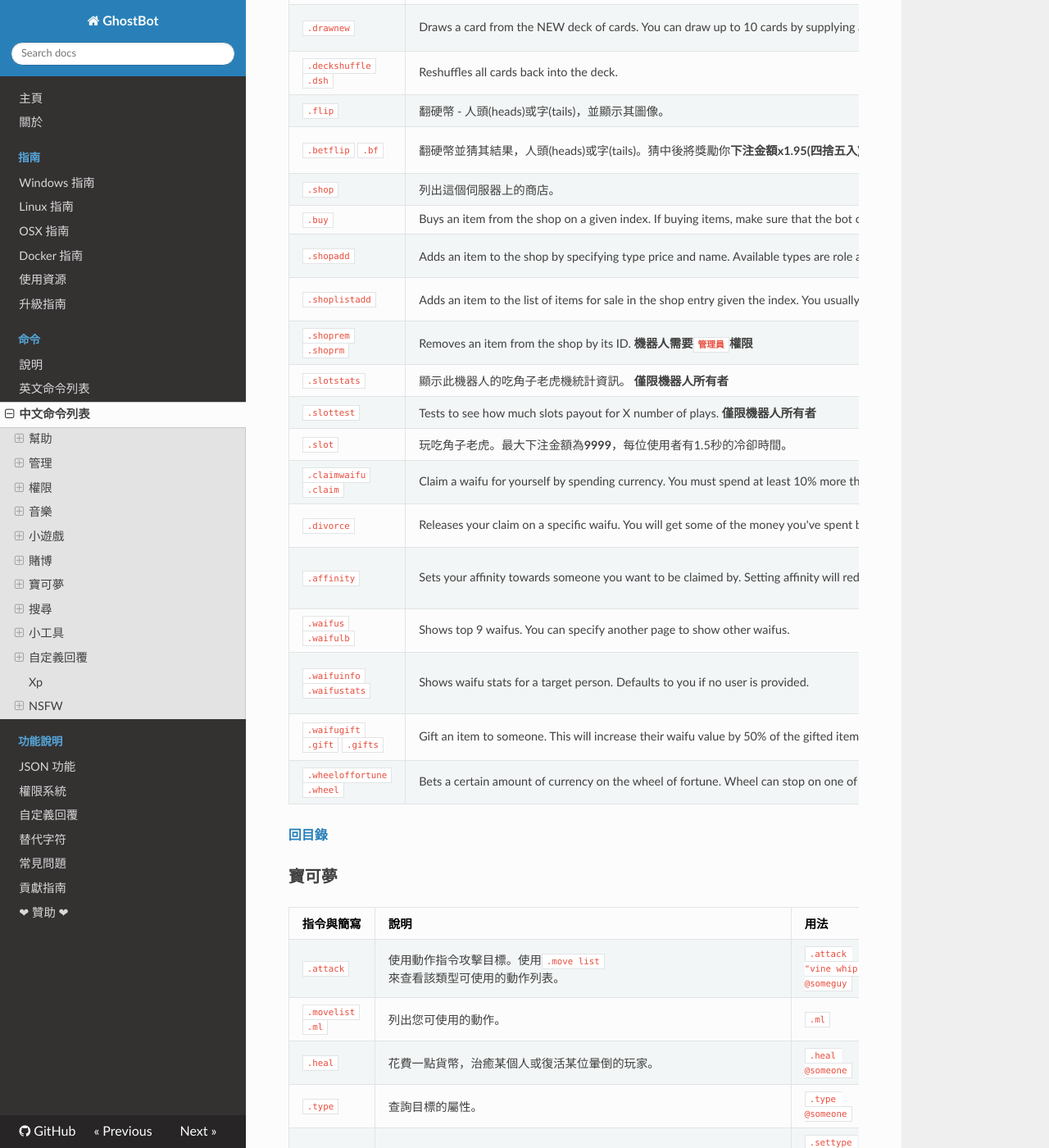
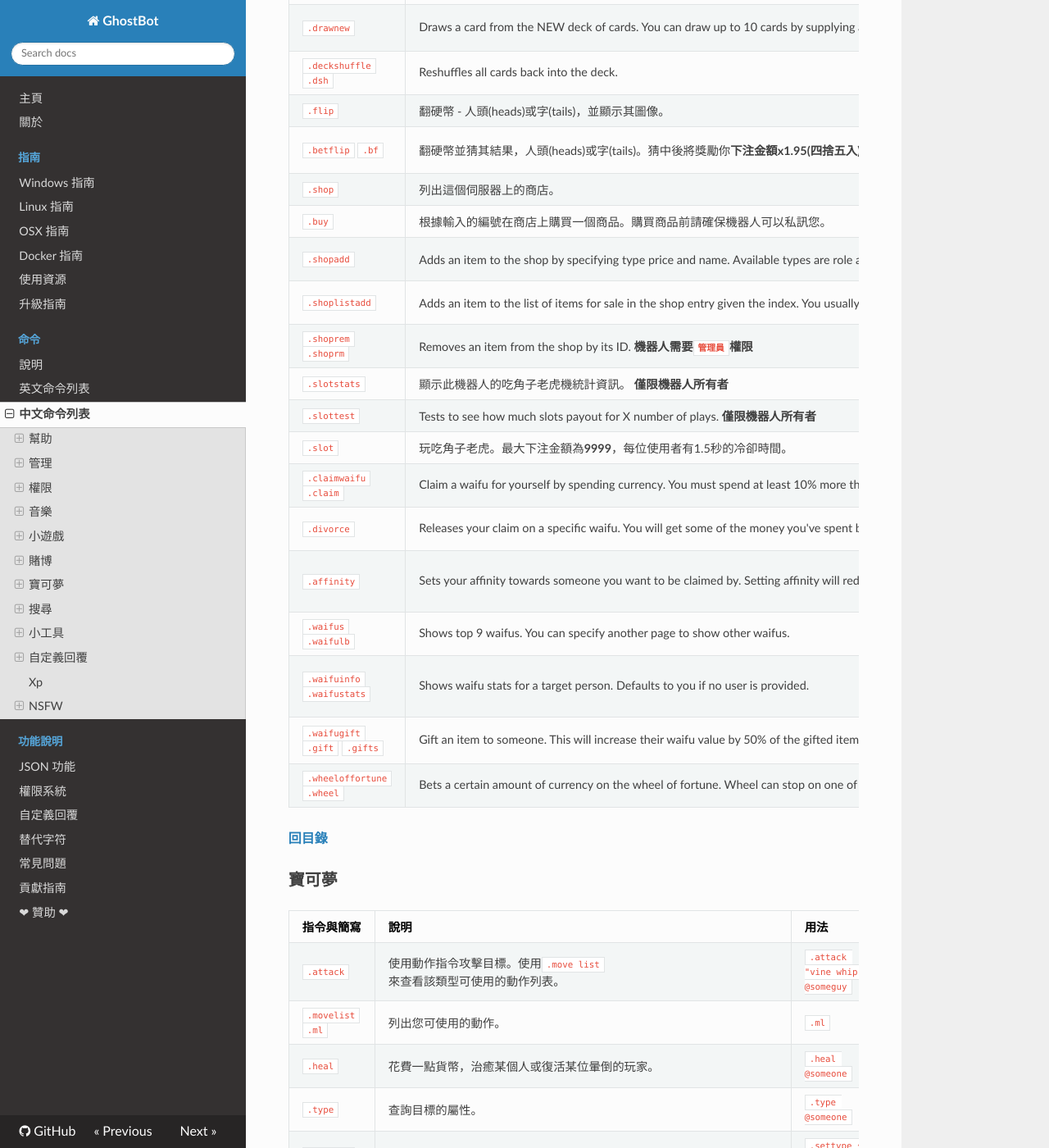
Before and after one commit to LitGhostLove/GhostBot, an MkDocs documentation site: the page built from docs/Chinese Commands List.md, in a window 1280 px wide and 1400 px high, scrolled down 11845 px. Shown: the whole window at 82% size. Built offline with MkDocs 1.6.1, drawn with Linux system fonts in a browser that asks for light colours; nearby versions of some CDN libraries; old or Windows-style settings are respelled for this version of MkDocs.

Commit message:
部分更動

```diff
--- a/docs/Chinese Commands List.md
+++ b/docs/Chinese Commands List.md
@@ -265,7 +265,7 @@
 `.flip` | 翻硬幣 - 人頭(heads)或字(tails)，並顯示其圖像。 | `.flip` 或 `.flip 3`
 `.betflip` `.bf` | 翻硬幣並猜其結果，人頭(heads)或字(tails)。猜中後將獎勵你**下注金額x1.95(四捨五入)**。機器人擁有者可更改乘數。 | `.bf 5 heads` 或 `.bf 3 t`
 `.shop` | 列出這個伺服器上的商店。 | `.shop` 或 `.shop 2`
-`.buy` | Buys an item from the shop on a given index. If buying items, make sure that the bot can DM you.  | `.buy 2`
+`.buy` | 根據輸入的編號在商店上購買一個商品。購買商品前請確保機器人可以私訊您。 | `.buy 2`
 `.shopadd` | Adds an item to the shop by specifying type price and name. Available types are role and list. **機器人需要`管理員`權限** | `.shopadd role 1000 Rich`
 `.shoplistadd` | Adds an item to the list of items for sale in the shop entry given the index. You usually want to run this command in the secret channel, so that the unique items are not leaked. **機器人需要`管理員`權限** | `.shoplistadd 1 Uni-que-Steam-Key`
 `.shoprem` `.shoprm` | Removes an item from the shop by its ID. **機器人需要`管理員`權限** | `.shoprm 1`
@@ -289,7 +289,7 @@
 `.movelist` `.ml` | 列出您可使用的動作。 | `.ml`
 `.heal` | 花費一點貨幣，治癒某個人或復活某位暈倒的玩家。 | `.heal @someone`
 `.type` | 查詢目標的屬性。 | `.type @someone`
-`.settype` | 花費一點貨幣來重新設定你的寶可夢屬性；不提供參數時將顯示屬性列表。 | `.settype fire` 或 `.settype`
+`.settype` | 花費一點貨幣來重新設定你的寶可夢屬性；不提供參數時將顯示屬性列表。 | `.settype 火` 或 `.settype`
 
 ###### [回目錄](#目錄)
 
```
